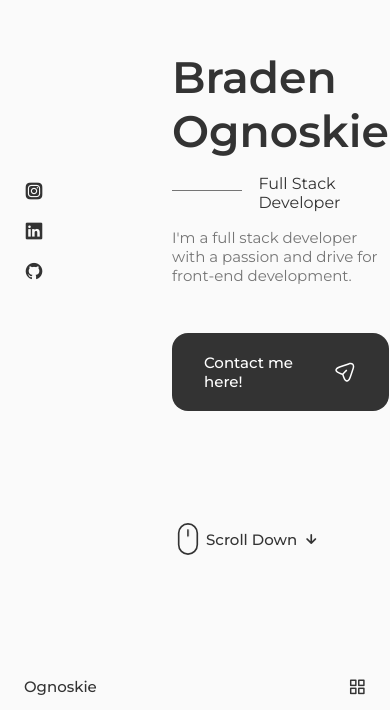
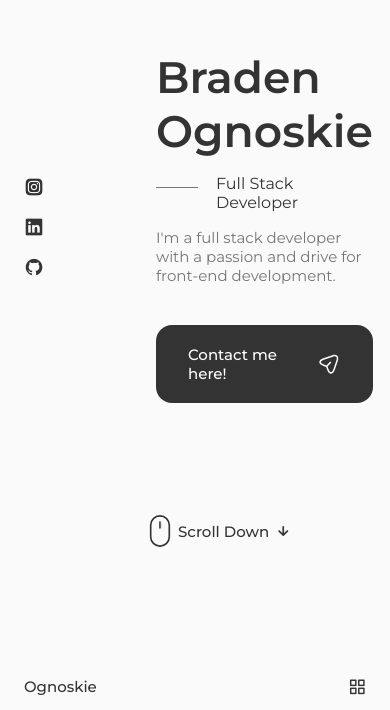
Before and after one commit to Ognoskie/portfolio-project, a React (Create React App) app: page / in a window 390 px wide. Shown: the part 134-844 px from the top of the page. Built offline with nearby package versions, Linux system fonts and the light colour scheme.

Commit message:
added media queries

```diff
--- a/src/components/home/home.css
+++ b/src/components/home/home.css
@@ -55,7 +55,7 @@
 .home_img {
     background: url("../../assets//profile.jpg") no-repeat center;
     background-size: cover;
-    box-shadow: inset 0 0 0 9px rgb(225 225 255 / 30%);
+    box-shadow: inset 0 0 0 9px rgb(255 255 255 / 30%);
     order: 1;
     justify-self: center;
     width: 300px;
@@ -106,3 +106,47 @@
     font-size: 1.25rem;
     color: var(--title-color);
 }
+
+/*=== Breakpoint ===*/
+/* Large devices */
+@media screen and (max-width: 992px) {
+    .home_content {
+        grid-template-columns: 100px repeat(2, 1fr);
+    }
+
+  .home_subtitle {
+      padding-left: 3.75rem;
+      margin-bottom: var(--mb-1);
+  }
+
+  .home_subtitle::before {
+      width: 42px;
+      top: 0.8rem;
+  }
+
+  .home_description {
+      max-width: initial;
+      margin-bottom: var(--mb-2-5);
+  }
+
+  .home_img {
+      box-shadow: inset 0 0 0 8px rgb(255 255 255 / 30%);
+  }
+
+  .home_scroll {
+      margin-left: 7.5rem;
+  }
+}
+
+/* Medium devices */
+@media screen and (max-width: 768px){
+
+}
+
+@media screen and (max-width: 576px) {
+}
+
+/* Small devices */
+@media screen and (max-width: 350px){
+
+}
```
